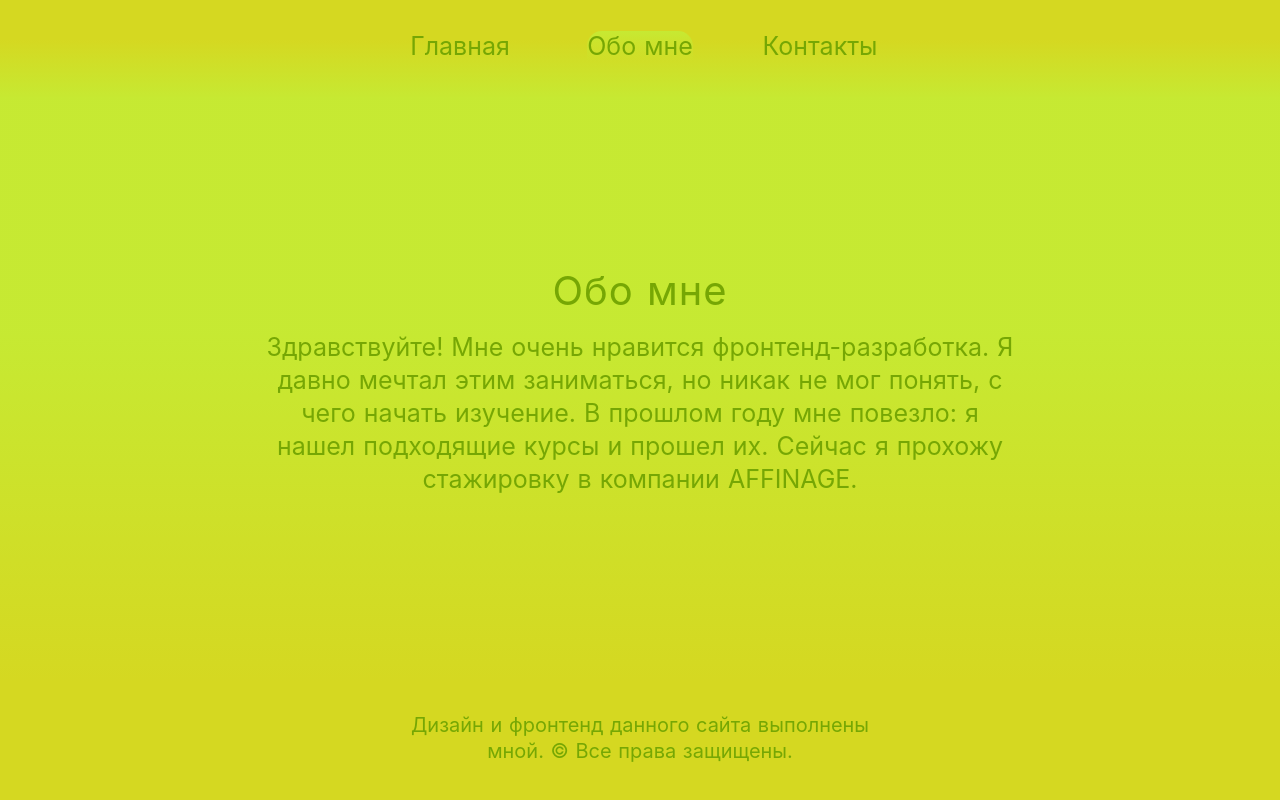
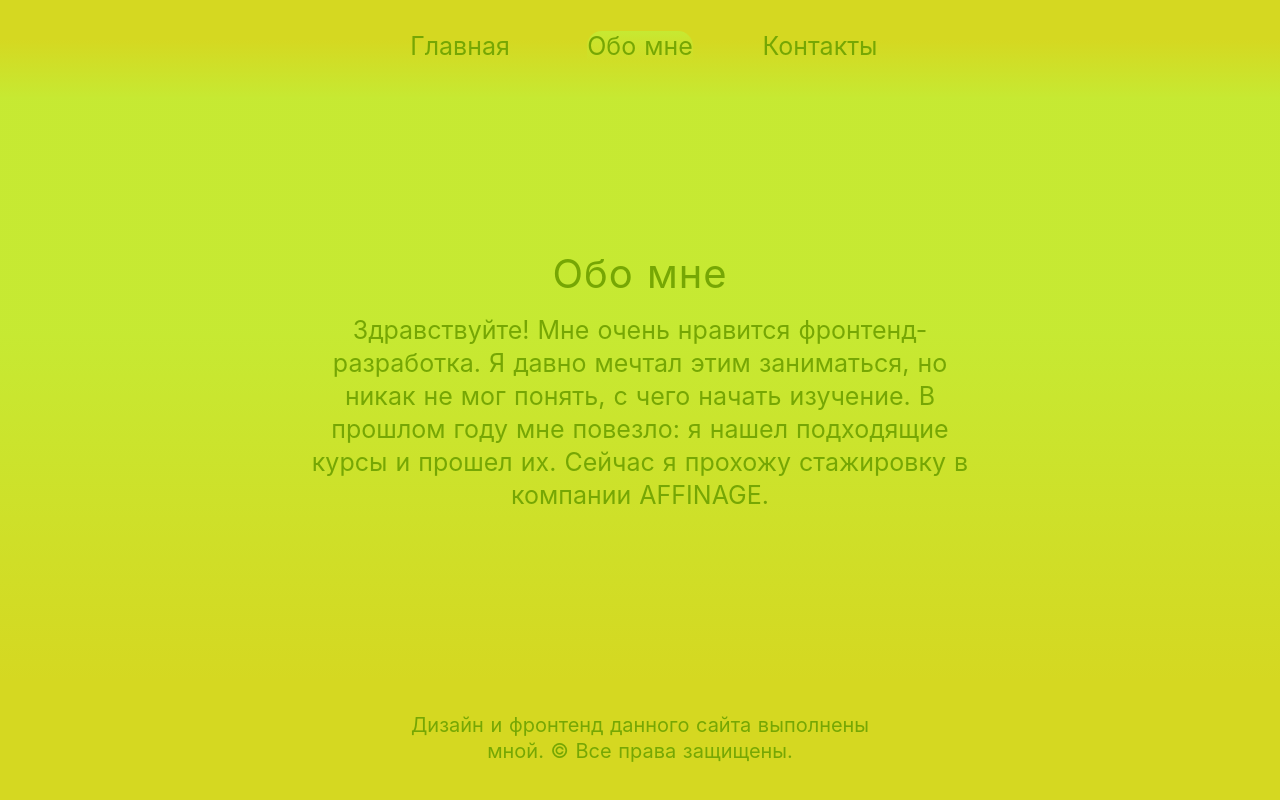
Before and after one commit to Stanislav-Kazankov/business-card, a Nuxt app: page /about in a window 1280 px wide. Built offline with nearby package versions, Linux system fonts and the light colour scheme.

Commit message:
Корректирует название класса для активных ссылок и уменьшает ширину параграфов

```diff
--- a/assets/sass/blocks/page.scss
+++ b/assets/sass/blocks/page.scss
@@ -26,6 +26,6 @@
   }
 
   &__p {
-    width: 750px;
+    width: 680px;
   }
 }
--- a/components/navbar.vue
+++ b/components/navbar.vue
@@ -6,7 +6,7 @@
       <nuxt-link
         class="navbar__link"
         :to="item.url"
-        active-class="navbar__link--active"
+        active-class="is-active"
         exact
         no-prefetch
       >
@@ -48,14 +48,14 @@
     &__link {
       border-top-left-radius: 15px;
       border-top-right-radius: 15px;
-
-      &--active {
-        @include make-gradient(
-          #ffffff00,
-          #c4ec35dc,
-          100%
-        );
-      }
     }
   }
+
+  .is-active {
+    @include make-gradient(
+      #ffffff00,
+      #c4ec35dc,
+      100%
+    );
+  }
 </style>
```
